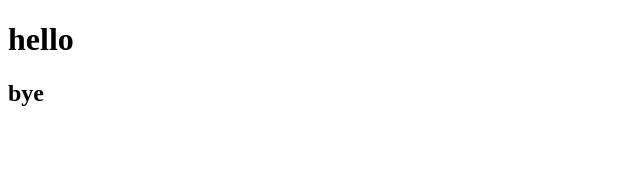
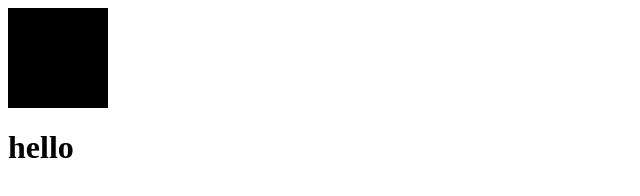
Before and after one commit to miao-catcat/miao-catcat.github.io, a plain HTML site: page index.html in a window 1280 px wide. Shown: the whole page, without its empty margins (0-640 px from the left). Drawn offline with Linux system fonts and the light colour scheme.

Commit message:
Update index.html
v2

```diff
--- a/index.html
+++ b/index.html
@@ -6,8 +6,17 @@
     <meta http-equiv="X-UA-Compatible" content="ie=edge">
     <title>Document</title>
 </head>
+<style>
+    .box{
+        background-color: black;
+        width: 100px;
+        height: 100px;
+    }
+
+
+</style>
 <body>
+    <div class="box"></div>
     <h1>hello</h1>
-    <h2>bye</h2>
 </body>
 </html>
```
